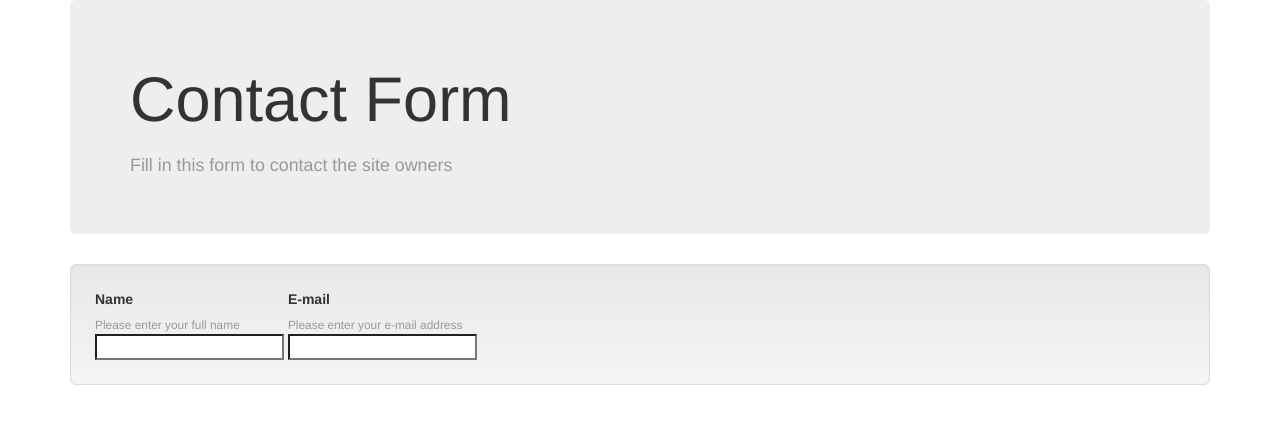
After one commit to maschad/info3180-lab3, a Flask app: page /contact in a window 1280 px wide. The commit adds this page. Shown: the top 424 px of the page. Run offline with Flask 2, Linux system fonts and the light colour scheme; style sheets or scripts are compiled from the project's sources; some libraries are stand-ins or nearby versions.

Commit message:
looks good

```diff
--- a/app/forms.py
+++ b/app/forms.py
@@ -8,6 +8,6 @@ from wtforms.validators import Required,Email
 
 class EmailPasswordForm(Form):
 
-    username = TextField('Username',validators=[Required()])
+    name = TextField('Name',validators=[Required()])
 
     email = TextField('Email',validators=[Required(),Email()])
--- /dev/null
+++ b/app/templates/contact.html
@@ -0,0 +1,33 @@
+{% extends "base.html" %}
+
+
+{% block js %}
+{% endblock %}
+
+
+{% block main %}
+    <div class="container">
+        <div class="jumbotron">
+            <h1>Contact Form</h1>
+            <small class="text-muted">Fill in this form to contact the site owners</small>
+        </div>
+        <form action="{{ url_for('contact') }}" method="post" class="form-inline">
+            <div class="well well-lg">
+                <fieldset class="form-group">
+                    <label for="name">Name</label>
+                    <div>
+                        <small class="text-muted">Please enter your full name</small>
+                    </div>
+                    <div>{{ form.name }}</div>
+                </fieldset>
+                  <fieldset class="form-group">
+                    <label for="email">E-mail</label>
+                    <div>
+                        <small class="text-muted">Please enter your e-mail address</small>
+                    </div>
+                    <div>{{ form.email }}</div>
+                </fieldset>
+            </div>
+        </form>
+    </div>
+{% endblock %}
--- a/app/views.py
+++ b/app/views.py
@@ -15,11 +15,18 @@ from .forms import EmailPasswordForm
 # Routing for your application.
 ###
 
-@app.route('/',methods=["GET","POST"])
-def theform():
-    """Render website's home page."""
+@app.route('/')
+def home():
+    """
+    :return: Render website's home page
+    """
+    return render_template('home.html')
+
+@app.route('/contact',methods=["GET","POST"])
+def contact():
+    """Render website's contact page."""
     form = EmailPasswordForm(csrf_enabled=False)
-    return render_template('home.html',form=form)
+    return render_template('contact.html',form=form)
 
 
 @app.route('/about/')
```
Also changed, not shown: app/templates/home.html (+0 -13 lines).
